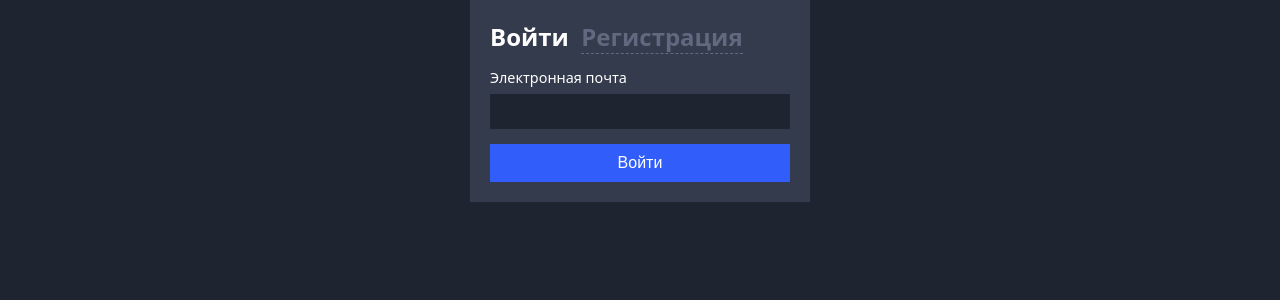
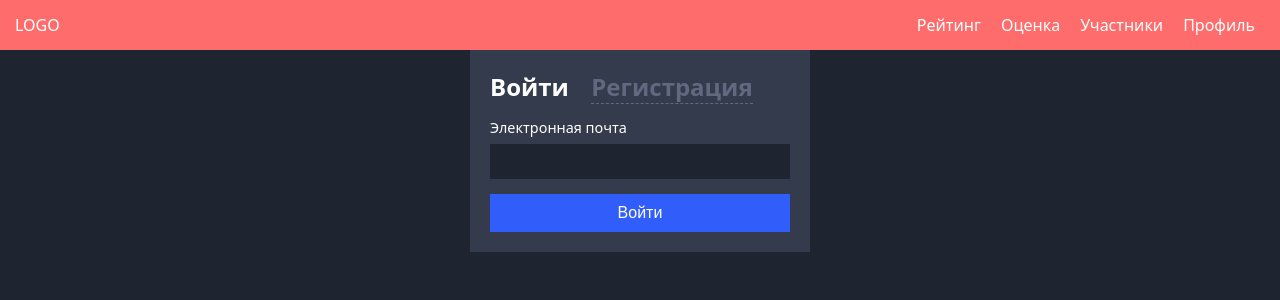
Before and after one commit to EvgeniiMeleshkov/rating-frontend, a React (Vite) app: page /login in a window 1280 px wide. Shown: the top 300 px of the page. Built offline with nearby package versions, Linux system fonts and the light colour scheme.

Commit message:
Add `Header.jsx`

```diff
--- a/src/App.jsx
+++ b/src/App.jsx
@@ -4,19 +4,30 @@ import LoginPage from '@/pages/Login'
 import PasswordRecovery from '@/pages/PasswordRecovery'
 import RegisterPage from '@/pages/Register'
 import Profile from '@/pages/Profile'
+import Header from '@/pages/Header'
 
 function Protected () {
-  return <Routes>
+  return (
+    <>
+      <Header/>
+      <Routes>
       <Route path="/" element={<Profile />} />
       </Routes>
+    </>
+  )
 }
 
 function Unprotected () {
-  return <Routes>
+  return  (
+    <>
+      <Header/>
+    <Routes>
       <Route path="/login" element={LoginPage} />
       <Route path="/register" element={RegisterPage} />
       <Route path="/recovery" element={PasswordRecovery} />
     </Routes>
+    </>
+  )
 }
 
 export {
--- a/src/index.css
+++ b/src/index.css
@@ -1,10 +1,12 @@
 @import '@/styles/variables.css';
 @import '@/styles/global.css';
-@import '@/styles/header.css';
+@import '@/styles/headers.css';
 @import '@/styles/button.css';
 @import '@/styles/label.css';
 @import '@/styles/input.css';
 @import '@/styles/profile.css';
 @import '@/styles/form.css';
 @import '@/styles/1x3greed.css';
-@import '@/styles/avatar.css'
+@import '@/styles/avatar.css';
+@import '@/styles/header.css';
+@import '@/styles/links.css';
--- /dev/null
+++ b/src/lib/clear.js
@@ -0,0 +1,4 @@
+export default function clear () {
+  localStorage.removeItem('auth')
+  location.replace('/login')
+}
--- /dev/null
+++ b/src/pages/Header.jsx
@@ -0,0 +1,29 @@
+import { NavLink } from "react-router-dom";
+import Button from "../components/Button";
+import clear from '@/lib/clear.js'
+
+export default function Header () {
+
+  return (
+    <div className="header">
+      <div>
+        LOGO
+      </div>
+      <div className="btn-group">
+      <NavLink >Рейтинг</NavLink>
+        <NavLink >Оценка</NavLink>
+        <NavLink >Участники</NavLink>
+        <NavLink >Профиль</NavLink>
+        <div className="slide">
+          <div className="box">
+            <NavLink >Настройки</NavLink>
+            <NavLink >Эксперты</NavLink>
+            <hr style={{width: '100%', margin: '0'}}/>
+            {localStorage.auth && <Button onClick={clear} className="btn-header">Выход</Button>}
+          </div>
+        </div>
+
+      </div>
+    </div>
+  )
+}
--- a/src/pages/Profile.jsx
+++ b/src/pages/Profile.jsx
@@ -2,13 +2,11 @@ import { useEffect, useState } from 'react'
 import API from '@/lib/api'
 import Image from '@/components/Image'
 import Button from '@/components/Button'
+import clear from '@/lib/clear.js'
 
 export default function Profile () {
   const [user, setUser] = useState({})
-  const clear = () => {
-    localStorage.removeItem('auth')
-    location.replace('/login')
-  }
+
   useEffect(() => {
     API.me()
       .then(setUser)
@@ -18,7 +16,6 @@ export default function Profile () {
   return (
     <div className='profile-style'>
       <h1>Страница пользователя</h1>
-      <Button onClick={clear} >LogOut</Button>
       <div className='one-x-three-greed'>
         <div className='div1-1x3'>
           <Image
--- a/src/styles/button.css
+++ b/src/styles/button.css
@@ -18,6 +18,12 @@ button:disabled {
   color: var(--cloud-gray);
 }
 
-button:hover {
+button.btn-blue:hover {
   background-color: var(--dark-blue)
 }
+
+button.btn-header {
+  background-color: transparent;
+  width: auto;
+  margin: 0 10px 0 10px ;
+}
--- a/src/styles/header.css
+++ b/src/styles/header.css
@@ -1,9 +1,54 @@
-h1 {
+.header {
+  z-index: 1;
+  position: relative;
+  background-color: var(--orange);
+  height: 50px;
+  width: 100%;
   color: var(--white);
-  margin: 0 0 10px 0;
+  display: flex;
+  padding: 5px 15px 5px 15px;
+  align-items: center;
+  justify-content: space-between;
+  box-sizing: border-box;
 }
 
-h2 {
-  color: var(--white);
-  margin: 0 0 5 0;
+.slide{
+  z-index: -1;
+  opacity: 0;
+  position: absolute;
+  background: var(--orange);
+  width: 103px;
+  top: -115px;
+  right: 0;
+  height: 165px;
+  transition: top 0.5s ease-in-out;
+  -o-transition: top 0.5s ease-in-out;
+  -ms-transition: top 0.5s ease-in-out;
+  -moz-transition: top 0.5s ease-in-out;
+  -webkit-transition: top 0.5s ease-in-out;
 }
+.toggle{
+  font-size: 20px;
+  color: #5D6C5A7C;
+  text-shadow: -3px 0 4px #5D6C5A7C;
+  position: absolute;
+  top: 50px;
+  padding-left: 5px;
+  background: transparent;
+}
+.box {
+  display: flex;
+  flex-direction: column;
+  align-items: flex-start;
+  justify-content: end;
+  z-index: -1;
+  height: 100%;
+}
+.slide:hover{
+  top: 0px;
+  opacity: 1;
+}
+.slide:hover a {
+  z-index: 1;
+  transition: all 0.5s;
+}
--- /dev/null
+++ b/src/styles/headers.css
@@ -0,0 +1,9 @@
+h1 {
+  color: var(--white);
+  margin: 0 0 10px 0;
+}
+
+h2 {
+  color: var(--white);
+  margin: 0 0 5 0;
+}
--- /dev/null
+++ b/src/styles/links.css
@@ -0,0 +1,7 @@
+a {
+  text-decoration: none;
+  color: var(--white);
+  background-color: transparent;
+  width: auto;
+  margin: 10px;
+}
--- a/src/styles/variables.css
+++ b/src/styles/variables.css
@@ -12,6 +12,8 @@
   --rambler-blue: #315efb;
   --alt-blue: #649dff;
   --sky-blue: #9fdfff;
+  --orange: #FF6C6C;
+
 
   --carbone: #343b4c;
   --dark-carbone: #1f2431;
```
Lines whose indentation alone changed are shown as unchanged.
